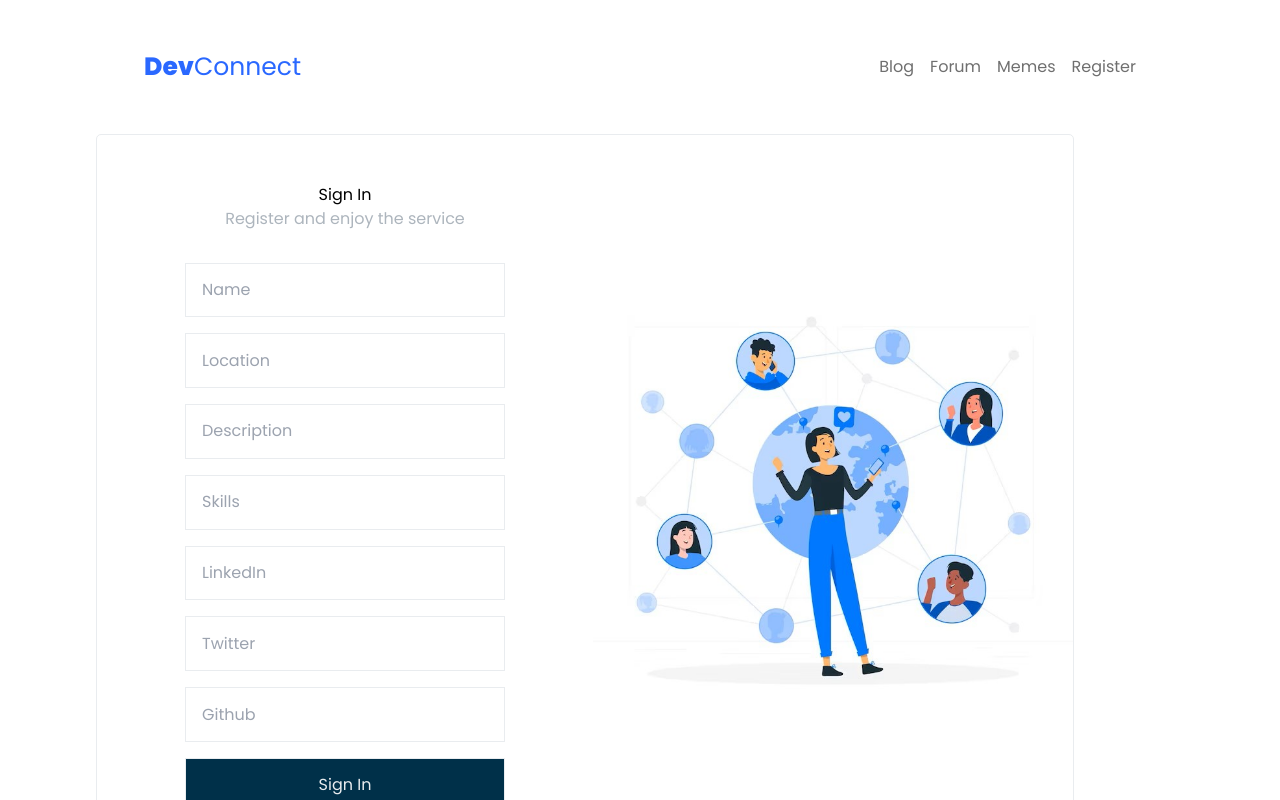
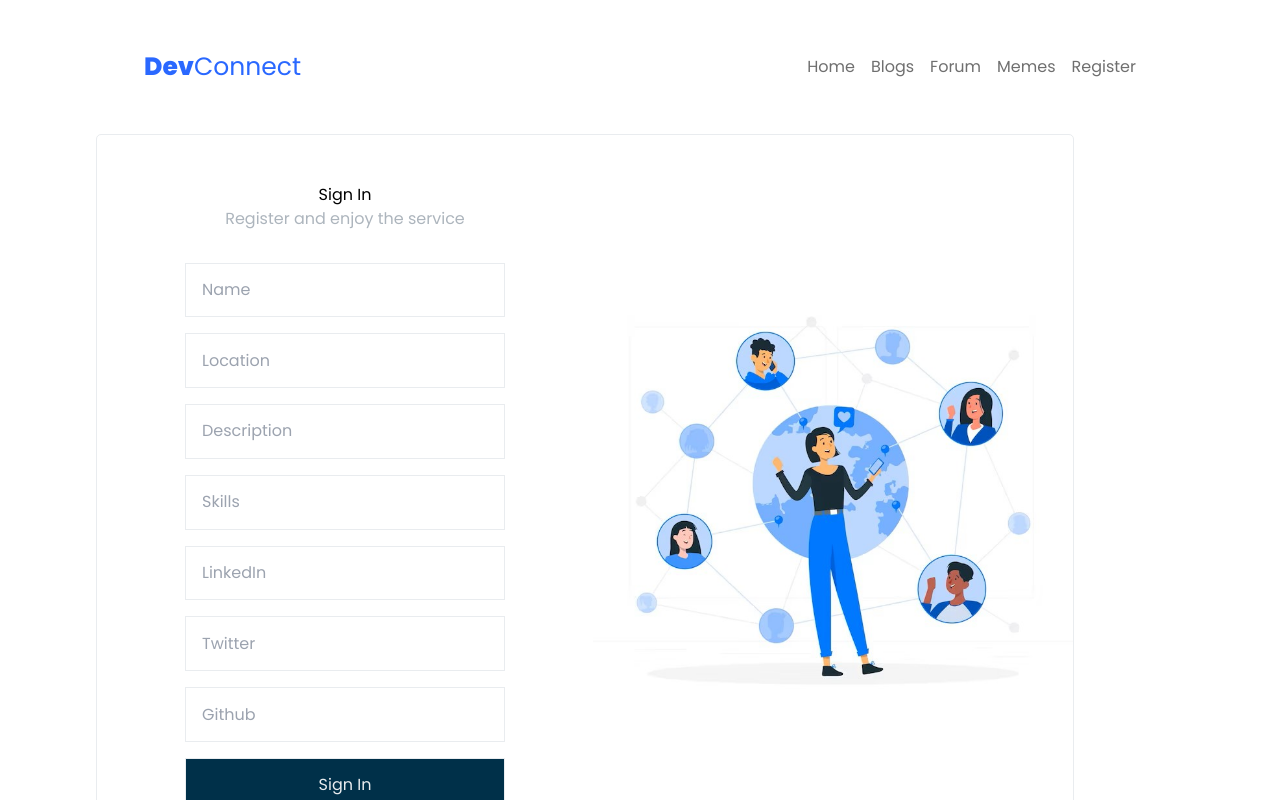
Before and after one commit to subhashis2204/hack-for-hackers-mlh, a React (Vite) app in the folder client/: page /register in a window 1280 px wide. Shown: the top 800 px of the page. Built offline with nearby package versions, Linux system fonts and the light colour scheme; no server answers.

Commit message:
added the required routes

```diff
--- a/client/src/App.jsx
+++ b/client/src/App.jsx
@@ -13,12 +13,14 @@ const App = () => {
   return (
     <div>
       <div className="w-[85%] m-auto bg-white">
+        <NavBar />
 
-        <NavBar />
-        <Form />
         <Routes>
           <Route path="/" element={<HomePage />} />
+          <Route path="/register" element={<Form />} />
           <Route path="/forum" element={<ForumPage />} />
+          <Route path="/blogs" element={<ForumPage />} />
+          <Route path="/memes" element={<ForumPage />} />
         </Routes>
 
         <Footer />
--- a/client/src/Components/ForumPage.jsx
+++ b/client/src/Components/ForumPage.jsx
@@ -10,15 +10,12 @@ function ForumPage() {
   useEffect(() => {
     socket.on("receive_message", (data) => {
       setChats((previousChats) => [...previousChats, data.message])
-      console.log(data.message)
     })
   }, [socket])
 
   const handleSendMessage = (message) => {
-    console.log(chats)
     socket.emit("send_message", { message: message })
     setChats((previousChats) => [...previousChats, message])
-    console.log(chats)
   }
 
   const renderedChats = chats.map((chat, index) => {
--- a/client/src/Components/NavBar/NavBar.jsx
+++ b/client/src/Components/NavBar/NavBar.jsx
@@ -11,11 +11,14 @@ const NavBar = () => {
       </div>
 
       <div className="menu flex gap-8">
+        <Link to="/" className="menuList text-[#6f6f6f] hover:text-blueColor">
+          Home
+        </Link>
         <Link
           to="/blogs"
           className="menuList text-[#6f6f6f] hover:text-blueColor"
         >
-          Blog
+          Blogs
         </Link>
         <Link
           to="/forum"
```
Also changed, not shown: client/src/Components/Form.jsx (+11 -14 lines).
